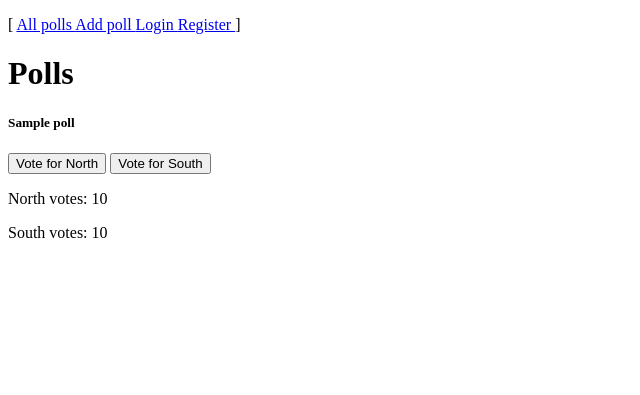
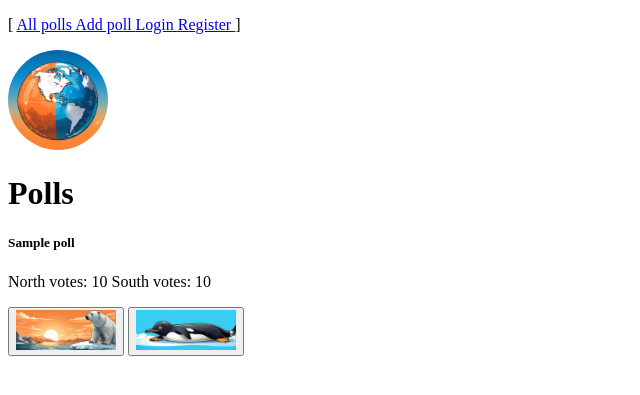
Before and after one commit to benjordan98/real-poles-web-tech, a PHP site: template view/poll-list.php in a window 1280 px wide. Shown: the top 395 px of the page, without its empty margins (0-640 px from the left). Run offline with PHP 8.4, Linux system fonts and the light colour scheme; the template is opened without the code that fills it: most values are stand-ins (such as "Sample title", 1, 10 or a date in 2020); some libraries are stand-ins or nearby versions.

Commit message:
started a bit on the UI

```diff
--- a/controller/PollController.php
+++ b/controller/PollController.php
@@ -60,8 +60,7 @@ class PollController
             $poll_id = $_POST["poll_id"];
             $vote = $_POST["vote"];
             PollDB::insertVote($poll_id, $vote, $_SESSION["user_id"]);
-            echo "Voted!";
-            ViewHelper::redirect(BASE_URL . "results");
+            ViewHelper::redirect(BASE_URL . "allpolls");
         } else {
             self::showAllPolls(["errorMessage" => "Invalid data."]);
         }
--- a/view/menu.php
+++ b/view/menu.php
@@ -13,3 +13,5 @@
     <?php endif; ?>
     ]
 </p>
+
+<img src="<?= IMAGES_URL . "logo.png" ?>" alt="Logo" style="width: 100px; height: 100px; border-radius: 75%;">
--- a/view/poll-list.php
+++ b/view/poll-list.php
@@ -44,13 +44,14 @@
                             <h5 class="card-title"><?= $poll["question"] ?></h5>
                             <form method="post" action="<?= BASE_URL . "poll/vote" ?>">
                                 <input type="hidden" name="poll_id" value="<?= $poll['poll_id']; ?>">
-                                <!-- Button for voting for North -->
-                                <button class="btn btn-primary" type="submit" name="vote" value="1">Vote for North</button>
-                                <!-- Button for voting for South -->
-                                <button class="btn btn-primary" type="submit" name="vote" value="0">Vote for South</button>
+                                <p class="card-text">North votes: <?= $poll["north_votes"] ?> South votes: <?= $poll["south_votes"] ?></p>
+                                <button class="btn btn-primary" type="submit" name="vote" value="1">
+                                    <img src="<?= IMAGES_URL . "north_button.png" ?>" alt="fuck shit" style="width: 100px; height: 40px;">
+                                </button>
+                                <button class="btn btn-primary" type="submit" name="vote" value="0">
+                                    <img src="<?= IMAGES_URL . "south_button.png" ?>" alt="fuck" style="width: 100px; height: 40px;">
+                                </button>
                             </form>
-                            <p class="card-text">North votes: <?= $poll["north_votes"] ?></p>
-                            <p class="card-text">South votes: <?= $poll["south_votes"] ?></p>
                         </div>
                     </div>
                 </div>
```
Also changed, not shown: assets/images/logo.png (added), assets/images/north_button.png (added), assets/images/south_button.png (added).
